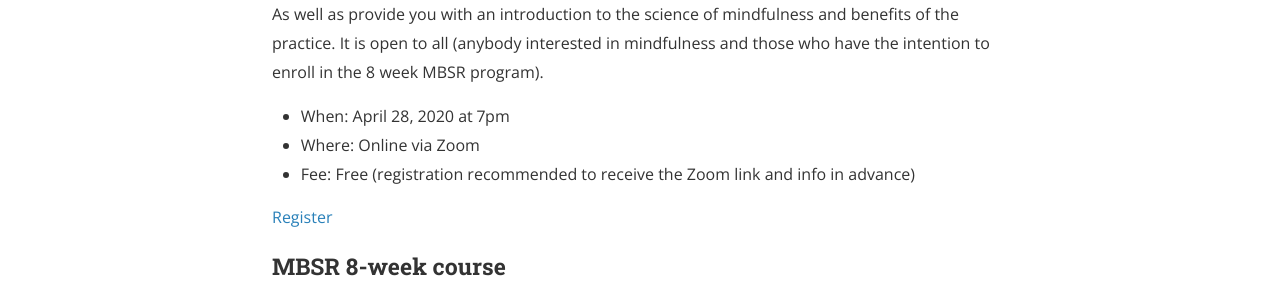
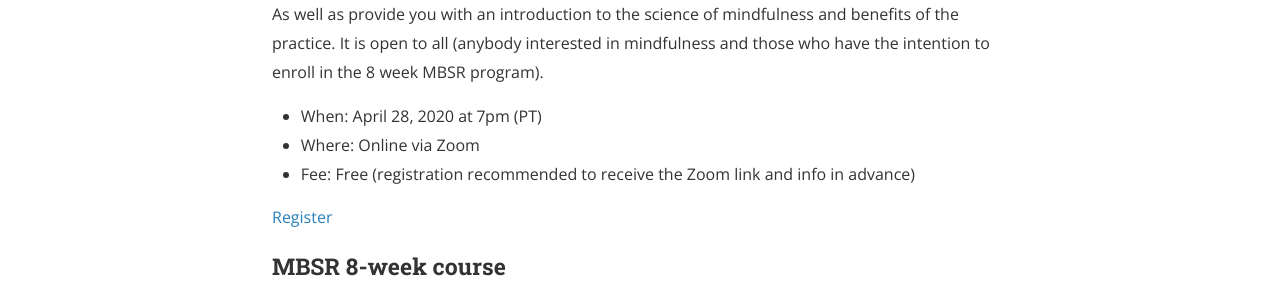
Before and after one commit to mindfulnessone/mindfulnessone.github.io, a Jekyll site: the page built from course-schedule.md, in a window 1280 px wide. Shown: the part 373-673 px from the top of the page. Built offline with Jekyll 4.4.1, drawn with Linux system fonts in a browser that asks for light colours; nearby versions of some CDN libraries.

```diff
--- a/course-schedule.md
+++ b/course-schedule.md
@@ -11,7 +11,7 @@ order: 3
 ### Free Info Session about MBSR
 Attending the 1.5 hour free information session will give you a taste of what mindfulness is about. As well as provide you with an introduction to the science of mindfulness and benefits of the practice. It is open to all (anybody interested in mindfulness and those who have the intention to enroll in the 8 week MBSR program).
 
-- When: April 28, 2020 at 7pm
+- When: April 28, 2020 at 7pm (PT)
 - Where: Online via Zoom
 - Fee: Free (registration recommended to receive the Zoom link and info in advance)
 
```
